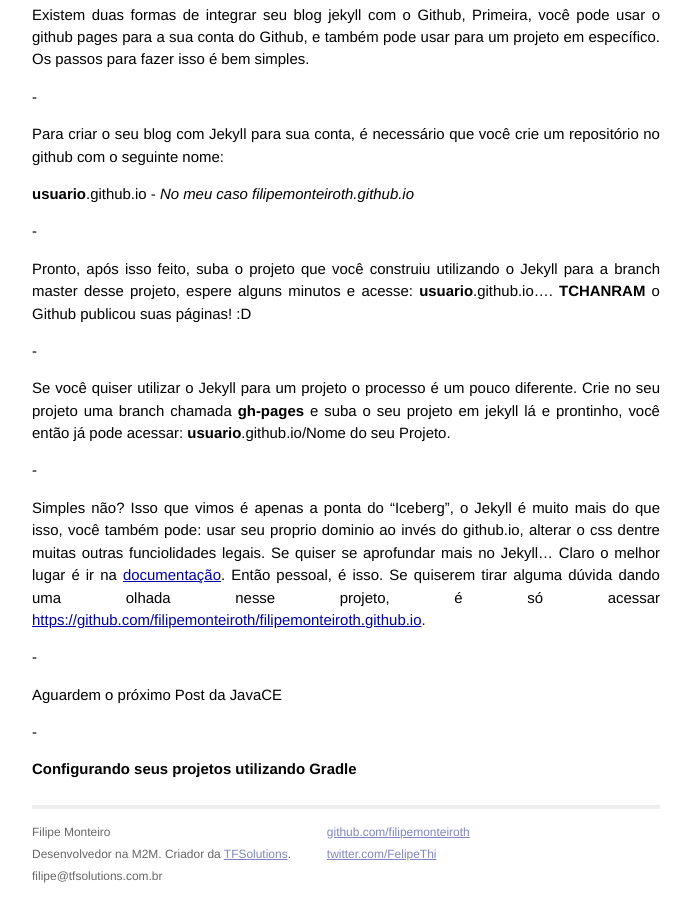
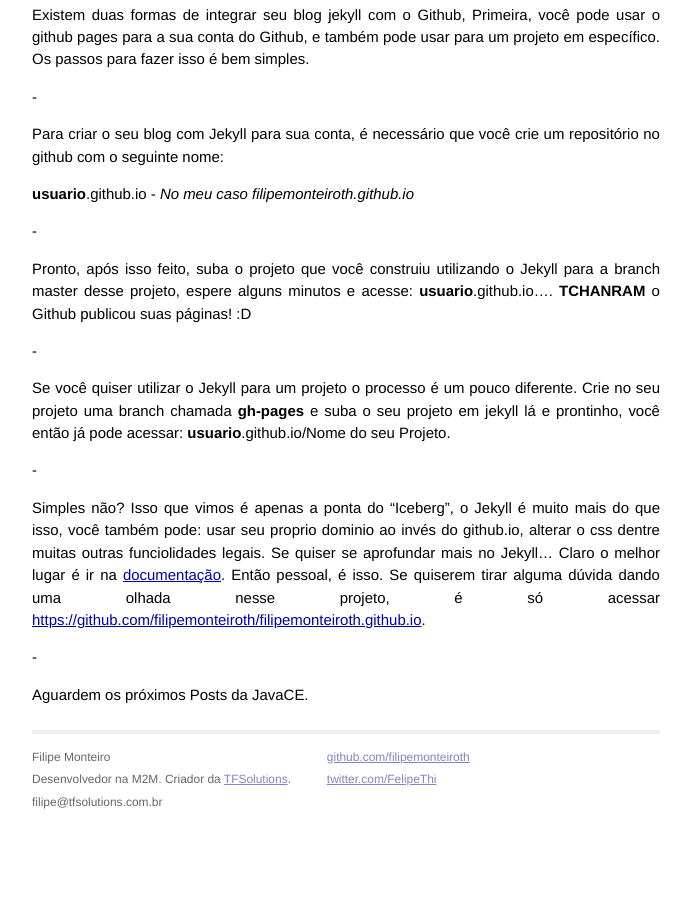
Before and after one commit to filipemonteiroth/filipemonteiroth.github.io, a Jekyll site: the page built from _posts/2013-08-28-Jekyll-e-Github-Pages.markdown, in a window 1280 px wide and 900 px high, scrolled down 1588 px. Shown: the whole window, without its empty margins (294-985 px from the left). Built offline with Jekyll 4.4.1, drawn with Linux system fonts in a browser that asks for light colours; Markdown is read by kramdown in place of the engine named in the settings; after the commit the page ends 2413 px from its top, so only the background shows below that.

Commit message:
Removendo próximo post

```diff
--- a/_posts/2013-08-28-Jekyll-e-Github-Pages.markdown
+++ b/_posts/2013-08-28-Jekyll-e-Github-Pages.markdown
@@ -89,8 +89,4 @@ Simples não? Isso que vimos é apenas a ponta do "Iceberg", o Jekyll é muito m
 
 -
 
-Aguardem o próximo Post da JavaCE
-
--
-
-__Configurando seus projetos utilizando Gradle__
+Aguardem os próximos Posts da JavaCE.
```
